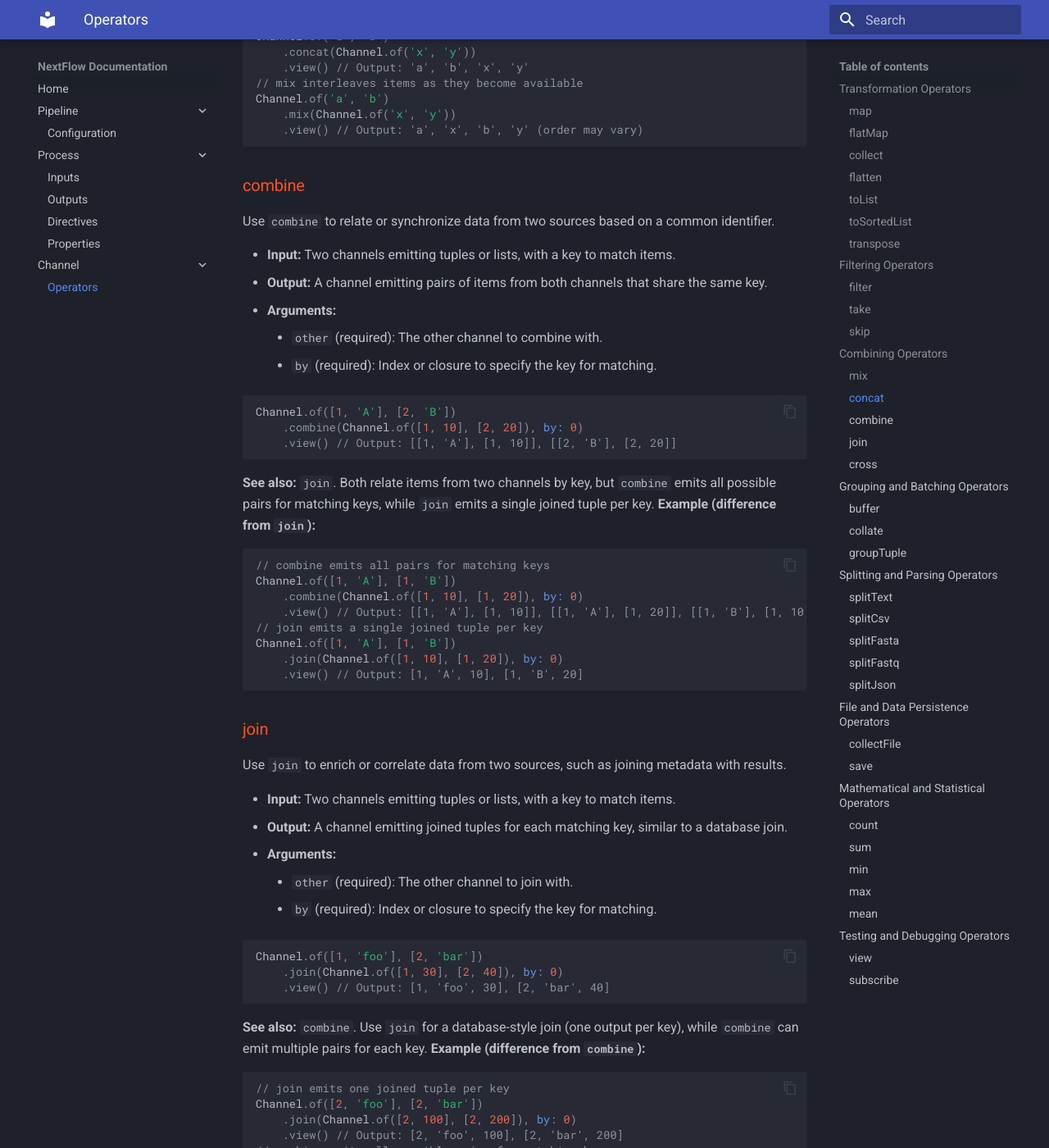
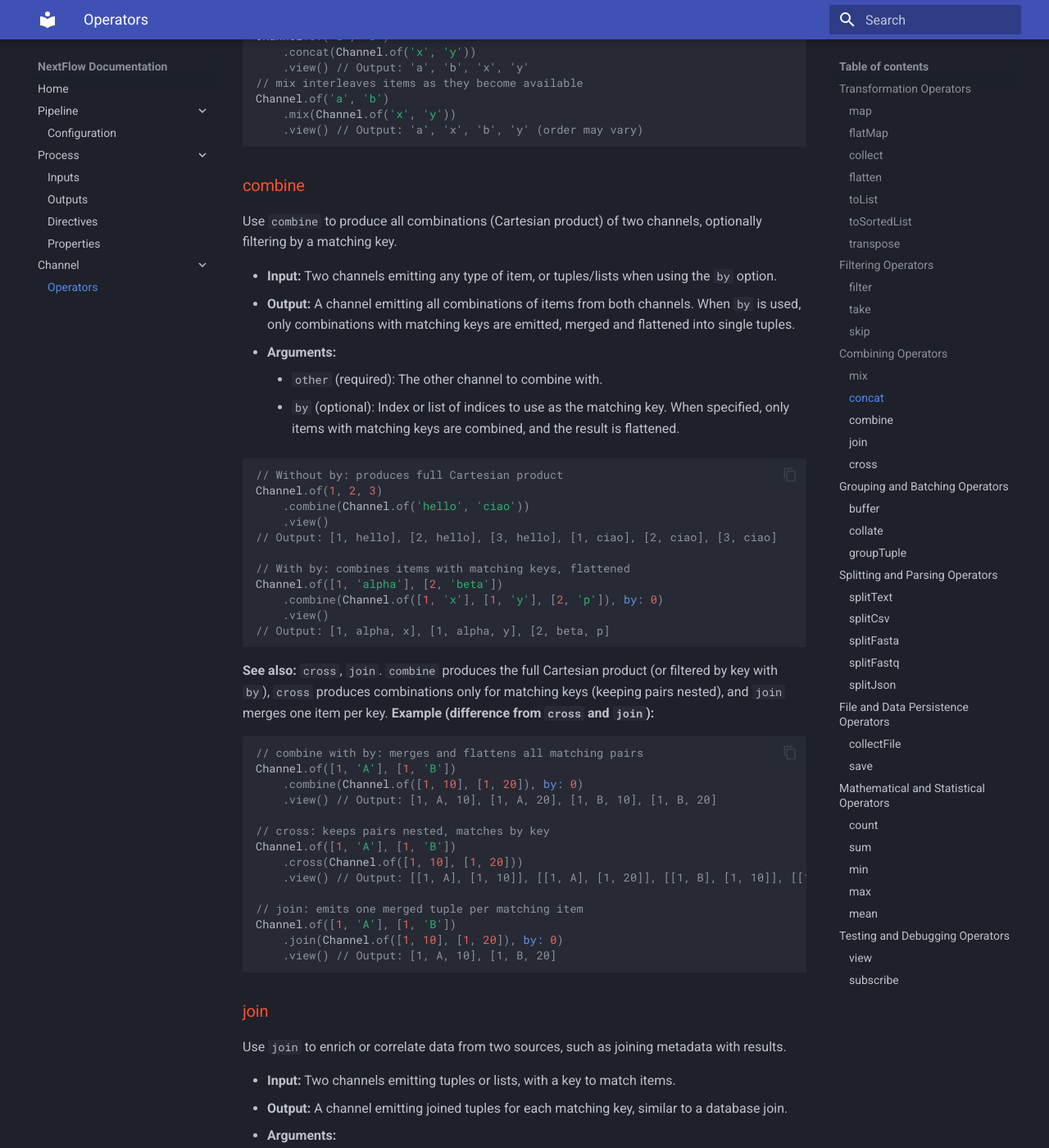
Before and after one commit to Shians/Nextflow-docs, an MkDocs documentation site: the page built from docs/Operators.md, in a window 1280 px wide and 1400 px high, scrolled down 8633 px. Shown: the whole window at 82% size. Built offline with MkDocs 1.6.1 and Material for MkDocs 9.7.7, drawn with Linux system fonts in a browser that asks for light colours; some of the changed text lies outside the part shown.

Commit message:
Fixed combine and merge documentation

````diff
--- a/docs/Operators.md
+++ b/docs/Operators.md
@@ -365,30 +365,44 @@ Channel.of('a', 'b')
 ```
 
 ### combine
-Use `combine` to relate or synchronize data from two sources based on a common identifier.
+Use `combine` to produce all combinations (Cartesian product) of two channels, optionally filtering by a matching key.
 
-- **Input:** Two channels emitting tuples or lists, with a key to match items.
-- **Output:** A channel emitting pairs of items from both channels that share the same key.
+- **Input:** Two channels emitting any type of item, or tuples/lists when using the `by` option.
+- **Output:** A channel emitting all combinations of items from both channels. When `by` is used, only combinations with matching keys are emitted, merged and flattened into single tuples.
 - **Arguments:**
     - `other` (required): The other channel to combine with.
-    - `by` (required): Index or closure to specify the key for matching.
+    - `by` (optional): Index or list of indices to use as the matching key. When specified, only items with matching keys are combined, and the result is flattened.
 
 ```groovy
-Channel.of([1, 'A'], [2, 'B'])
-    .combine(Channel.of([1, 10], [2, 20]), by: 0)
-    .view() // Output: [[1, 'A'], [1, 10]], [[2, 'B'], [2, 20]]
+// Without by: produces full Cartesian product
+Channel.of(1, 2, 3)
+    .combine(Channel.of('hello', 'ciao'))
+    .view()
+// Output: [1, hello], [2, hello], [3, hello], [1, ciao], [2, ciao], [3, ciao]
+
+// With by: combines items with matching keys, flattened
+Channel.of([1, 'alpha'], [2, 'beta'])
+    .combine(Channel.of([1, 'x'], [1, 'y'], [2, 'p']), by: 0)
+    .view()
+// Output: [1, alpha, x], [1, alpha, y], [2, beta, p]
 ```
-**See also:** `join`. Both relate items from two channels by key, but `combine` emits all possible pairs for matching keys, while `join` emits a single joined tuple per key.
-**Example (difference from `join`):**
+**See also:** `cross`, `join`. `combine` produces the full Cartesian product (or filtered by key with `by`), `cross` produces combinations only for matching keys (keeping pairs nested), and `join` merges one item per key.
+**Example (difference from `cross` and `join`):**
 ```groovy
-// combine emits all pairs for matching keys
+// combine with by: merges and flattens all matching pairs
 Channel.of([1, 'A'], [1, 'B'])
     .combine(Channel.of([1, 10], [1, 20]), by: 0)
-    .view() // Output: [[1, 'A'], [1, 10]], [[1, 'A'], [1, 20]], [[1, 'B'], [1, 10]], [[1, 'B'], [1, 20]]
-// join emits a single joined tuple per key
+    .view() // Output: [1, A, 10], [1, A, 20], [1, B, 10], [1, B, 20]
+
+// cross: keeps pairs nested, matches by key
+Channel.of([1, 'A'], [1, 'B'])
+    .cross(Channel.of([1, 10], [1, 20]))
+    .view() // Output: [[1, A], [1, 10]], [[1, A], [1, 20]], [[1, B], [1, 10]], [[1, B], [1, 20]]
+
+// join: emits one merged tuple per matching item
 Channel.of([1, 'A'], [1, 'B'])
     .join(Channel.of([1, 10], [1, 20]), by: 0)
-    .view() // Output: [1, 'A', 10], [1, 'B', 20]
+    .view() // Output: [1, A, 10], [1, B, 20]
 ```
 
 ### join
@@ -419,29 +433,44 @@ Channel.of([2, 'foo'], [2, 'bar'])
 ```
 
 ### cross
-Use `cross` to generate all combinations of two datasets, such as parameter sweeps or matrix builds.
+Use `cross` to emit pairwise combinations of two channels where items share a matching key.
 
-- **Input:** Two channels emitting any type of item.
-- **Output:** A channel emitting the Cartesian product (all possible pairs) of items from both channels.
+- **Input:** Two channels emitting tuples, lists, or single values.
+- **Output:** A channel emitting pairs (as nested lists) for items that have matching keys. By default, the key is the first element in a tuple/list, or the value itself for other types.
 - **Arguments:**
     - `other` (required): The other channel to cross with.
+    - `closure` (optional): A closure to extract the matching key from each item.
 
 ```groovy
-Channel.of([1, 'A'], [2, 'B'])
-    .cross(Channel.of([1, 10], [2, 20]))
-    .view() // Output: [[1, 'A'], [1, 10]], [[2, 'B'], [2, 20]]
+// Default: matches by first element of tuples
+Channel.of([1, 'alpha'], [2, 'beta'])
+    .cross(Channel.of([1, 'x'], [1, 'y'], [2, 'p']))
+    .view()
+// Output: [[1, alpha], [1, x]], [[1, alpha], [1, y]], [[2, beta], [2, p]]
+
+// Custom key extraction
+Channel.of([1, 'alpha'], [2, 'beta'])
+    .cross(Channel.of([1, 'a'], [2, 'b'])) { v -> v[1][0] }
+    .view()
+// Output: [[1, alpha], [1, a]], [[2, beta], [2, b]]
 ```
-**See also:** `combine`. `cross` produces the full Cartesian product of two channels, while `combine` only pairs items with matching keys.
+**See also:** `combine`. `cross` filters by matching keys and keeps pairs nested, while `combine` produces the full Cartesian product (unless `by` is specified, in which case it filters and flattens).
 **Example (difference from `combine`):**
 ```groovy
-// cross produces all possible pairs (Cartesian product)
-Channel.of(1, 2)
-    .cross(Channel.of('a', 'b'))
-    .view() // Output: [1, 'a'], [1, 'b'], [2, 'a'], [2, 'b']
-// combine only pairs items with matching keys
+// cross: only matching keys, pairs stay nested
 Channel.of([1, 'A'], [2, 'B'])
-    .combine(Channel.of([1, 10], [2, 20]), by: 0)
-    .view() // Output: [[1, 'A'], [1, 10]], [[2, 'B'], [2, 20]]
+    .cross(Channel.of([1, 10], [1, 20], [2, 30]))
+    .view() // Output: [[1, A], [1, 10]], [[1, A], [1, 20]], [[2, B], [2, 30]]
+
+// combine with by: only matching keys, pairs are flattened
+Channel.of([1, 'A'], [2, 'B'])
+    .combine(Channel.of([1, 10], [1, 20], [2, 30]), by: 0)
+    .view() // Output: [1, A, 10], [1, A, 20], [2, B, 30]
+
+// combine without by: full Cartesian product
+Channel.of([1, 'A'], [2, 'B'])
+    .combine(Channel.of([1, 10], [2, 20]))
+    .view() // Output: [[1, A], [1, 10]], [[1, A], [2, 20]], [[2, B], [1, 10]], [[2, B], [2, 20]]
 ```
 
 ---
````
